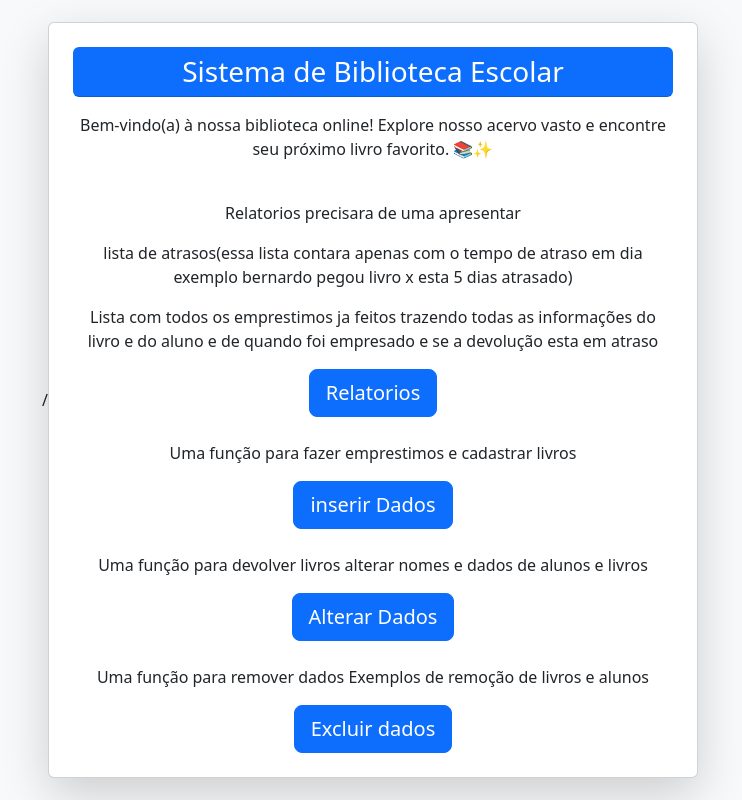
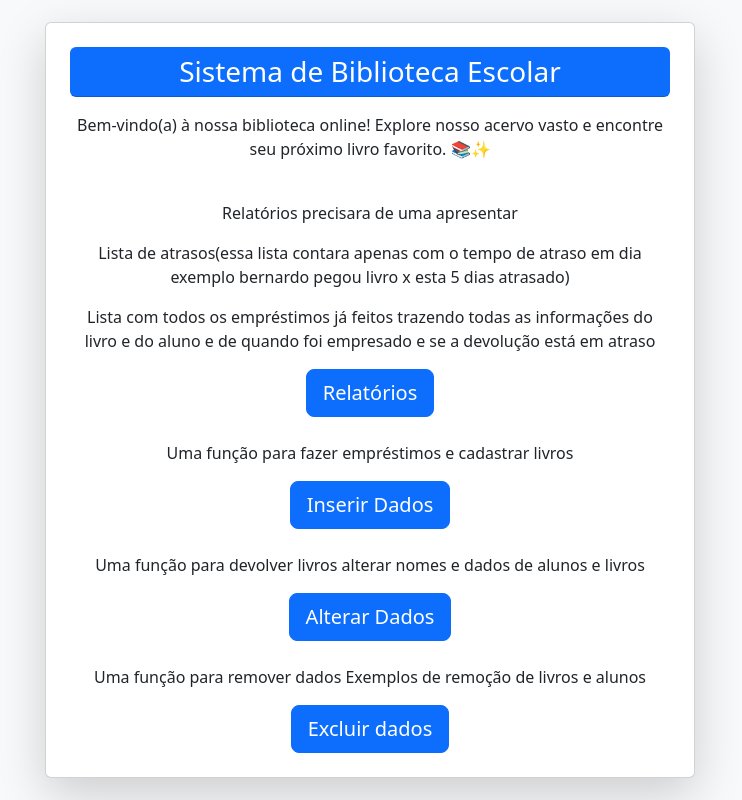
Before and after one commit to AndreRibeiroRodrigues/Trabalho-banco-de-dados, a Flask app: page /paginaInicial in a window 1280 px wide. Shown: the whole page, without its empty margins (270-1012 px from the left). Run offline with Flask 3, Linux system fonts and the light colour scheme.

Commit message:
paginas_criadas

```diff
--- a/application/templates/livros.html
+++ b/application/templates/livros.html
@@ -4,7 +4,7 @@
     <meta charset="UTF-8">
     <meta name="viewport" content="width=device-width, initial-scale=1.0">
     <title>Controle de Livros - Biblioteca Escolar</title>
-    <link rel="stylesheet" href="app/globals.css">
+    <link rel="stylesheet" href="">
     <style>
         * {
             margin: 0;
--- a/application/templates/paginaInicial.html
+++ b/application/templates/paginaInicial.html
@@ -1,4 +1,4 @@
-/<!DOCTYPE html>
+<!DOCTYPE html>
 <html lang="en">
 <head>
     <meta charset="UTF-8">
@@ -12,20 +12,23 @@
         <h1 class="h3 mb-0">Sistema de Biblioteca Escolar</h1>
     </div>
     <div>
-            <p class="mt-3">Bem-vindo(a) à nossa biblioteca online! Explore nosso acervo vasto e encontre seu próximo livro favorito. 📚✨</p>
+        <p class="mt-3">Bem-vindo(a) à nossa biblioteca online! Explore nosso acervo vasto e encontre seu próximo livro
+            favorito. 📚✨</p>
     </div>
     <div class="mt-4">
-            <p>Relatorios precisara de uma apresentar</p>
-            <p>lista de atrasos(essa lista contara apenas com o tempo de atraso em dia exemplo bernardo pegou livro x esta 5 dias atrasado)</p>
-            <p>Lista com todos os emprestimos ja feitos trazendo todas as informações do livro e do aluno e de quando foi empresado e se a devolução esta em atraso</p>
+        <p>Relatórios precisara de uma apresentar</p>
+        <p>Lista de atrasos(essa lista contara apenas com o tempo de atraso em dia exemplo bernardo pegou livro x esta 5
+            dias atrasado)</p>
+        <p>Lista com todos os empréstimos já feitos trazendo todas as informações do livro e do aluno e de quando foi
+            empresado e se a devolução está em atraso</p>
         <a href="" class="btn btn-primary btn-lg">
-                Relatorios
+            Relatórios
         </a>
     </div>
     <div class="mt-4">
-            <p>Uma função para fazer emprestimos e cadastrar livros </p>
+        <p>Uma função para fazer empréstimos e cadastrar livros </p>
         <a href="" class="btn btn-primary btn-lg">
-                inserir Dados
+            Inserir Dados
         </a>
     </div>
     <div class="mt-4">
```
Lines whose indentation alone changed are shown as unchanged.
